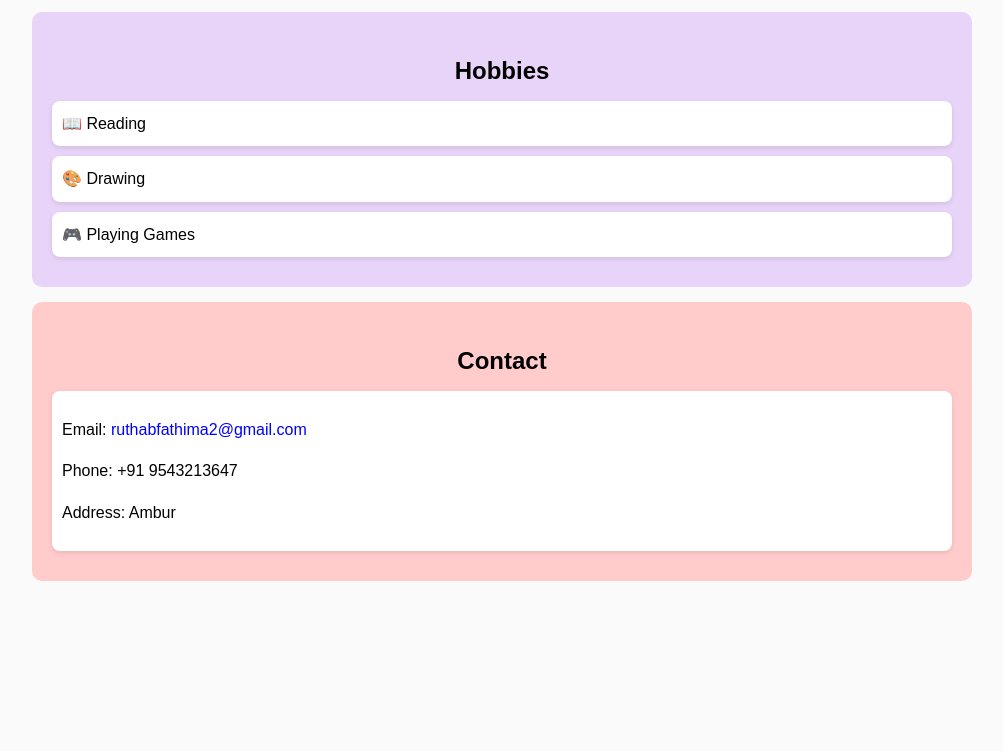
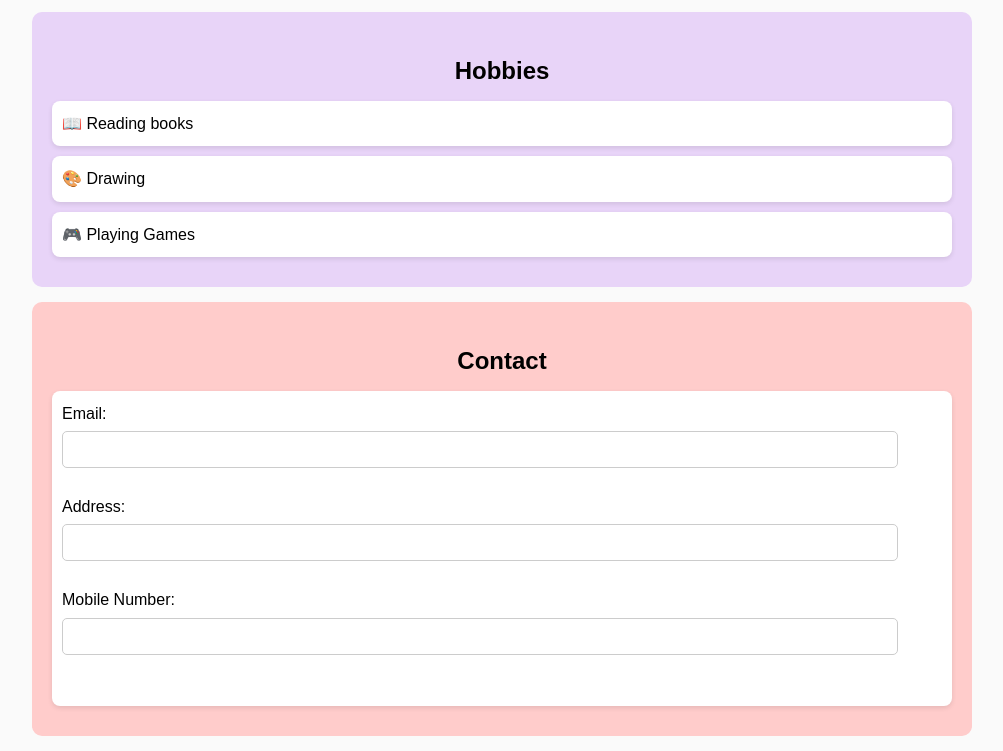
Before and after one commit to ruthabfathima2-netizen/TNSDC-FWD-DP, a plain HTML site: page index.html in a window 1280 px wide. Shown: the part 1305-2056 px from the top of the page, without its empty margins (138-1141 px from the left). Before the commit the page ends 1901 px from the top, so only its background shows below. Drawn offline with Linux system fonts and the light colour scheme.

Commit message:
Add files via upload

```diff
--- a/index.html
+++ b/index.html
@@ -92,7 +92,7 @@
 
   <h2>Hobbies</h2>
 
-  <div class="box">📖 Reading</div>
+  <div class="box">📖 Reading books</div>
 
   <div class="box">🎨 Drawing</div>
 
@@ -108,13 +108,25 @@
 
   <div class="box">
 
-    <p>Email: <a href="mailto:ruthabfathima2@gmail.com">ruthabfathima2@gmail.com</a></p>
+    <form>
 
-    <p>Phone: +91 9543213647</p>
+      <label>Email:</label><br>
 
-    <p>Address: Ambur</p>
+      <input type="email" class="input-box"><br><br>
 
-    </p>
+
+
+      <label>Address:</label><br>
+
+      <input type="text" class="input-box"><br><br>
+
+
+
+      <label>Mobile Number:</label><br>
+
+      <input type="tel" class="input-box"><br><br>
+
+    </form>
 
   </div>
 
@@ -280,19 +292,19 @@
 
 
 
-  .contact a {
+  .input-box {
 
-    color: blue;
+    width: 95%;
 
-    text-decoration: none;
+    padding: 10px;
 
-  }
+    border: 1px solid #ccc;
 
+    border-radius: 5px;
 
+    margin-top: 5px;
 
-  .contact a:hover {
-
-    text-decoration: underline;
+    background: white;
 
   }
 
```
